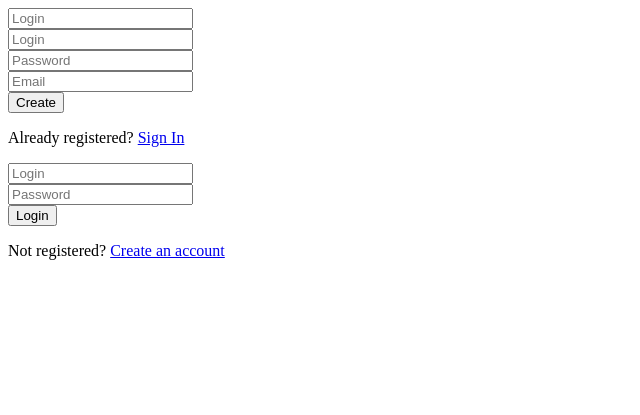
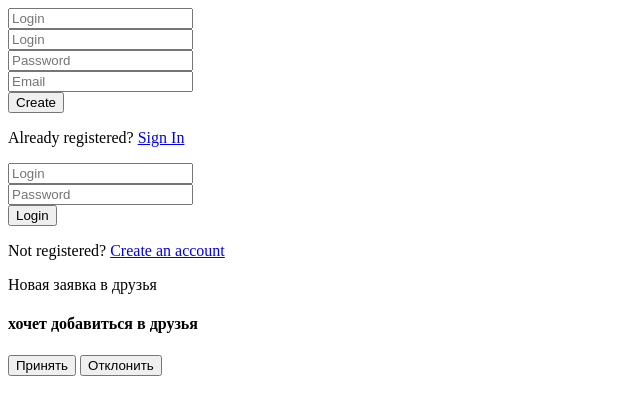
Before and after one commit to Tyutnev/chat, a Yii app: template frontend/views/site/login.php in a window 1280 px wide. Shown: the top 415 px of the page, without its empty margins (0-640 px from the left). Run offline with PHP 8.4 and a stand-in for Yii, Linux system fonts and the light colour scheme; the template is opened without the code that fills it, so the values that code supplies are empty; form fields are guessed from the names that the template uses; some libraries are stand-ins or nearby versions.

Commit message:
Added logic for follow-push

```diff
--- a/frontend/views/layouts/main.php
+++ b/frontend/views/layouts/main.php
@@ -33,6 +33,16 @@ else
 <body>
 <?php $this->beginBody() ?>
     <?= $content ?>
+    <div class="container-follow-push panel panel-default">
+        <span>Новая заявка в друзья</span>
+        <div class="inner-follow-push">
+            <h4><span class="follow-push-username"></span> хочет добавиться в друзья</h4>
+            <div>
+                <button class="btn btn-success">Принять</button>
+                <button class="btn btn-danger">Отклонить</button>
+            </div>
+        </div>
+    </div>
 <?php $this->endBody() ?>
 </body>
 </html>
--- a/frontend/web/css/site.css
+++ b/frontend/web/css/site.css
@@ -344,3 +344,8 @@ ul {
     color: #abb6c4;
     margin-right: 5px;
 }
+
+.container-follow-push {
+    display: none;
+    padding: 10px;
+}
```
